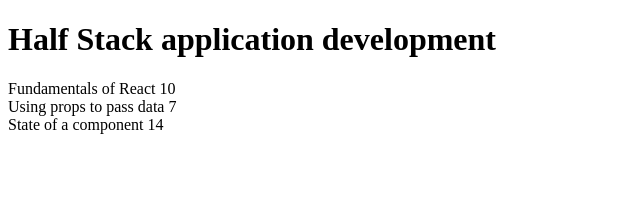
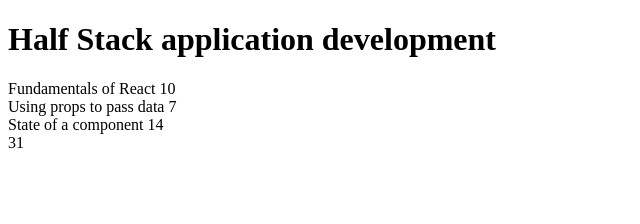
Before and after one commit to OthmanTabeche/FullStackOpen2025, a React (Vite) app in the folder part2/courseinfo/: page / in a window 1280 px wide. Shown: the top 224 px of the page, without its empty margins (0-640 px from the left). Built offline with nearby package versions, Linux system fonts and the light colour scheme.

Commit message:
courseinfo step 8

```diff
--- a/part2/courseinfo/src/Course.jsx
+++ b/part2/courseinfo/src/Course.jsx
@@ -1,11 +1,13 @@
 import Header from "./Header";
 import Content from "./Content";
+import Total from "./Total";
 
 function Course ({course}) {
     return (
         <div>
             <Header course={course} />
             <Content course={course} />
+            <Total course={course} />
         </div>
     )
 }
--- /dev/null
+++ b/part2/courseinfo/src/Total.jsx
@@ -0,0 +1,11 @@
+import Part from "./Part";
+
+function Total ({course}) {
+    return (
+        <div>
+            <Part exercises={course.parts[0].exercises + course.parts[1].exercises + course.parts[2].exercises} />
+        </div>
+    )
+}
+
+export default Total;
```
